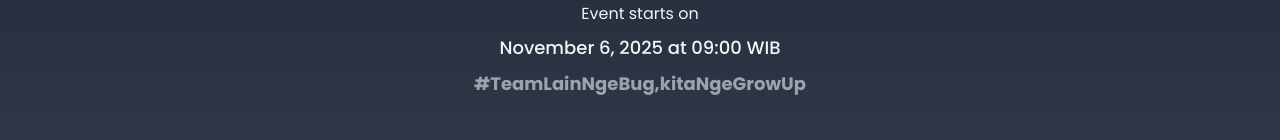
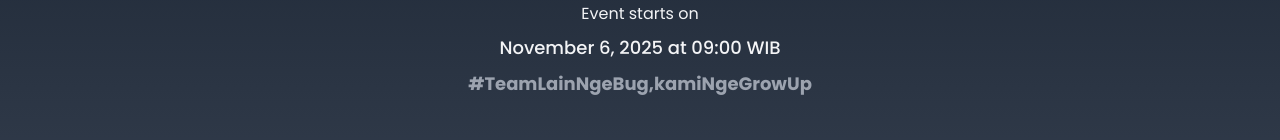
Before and after one commit to afrgun/competition-v1, a Next.js app: page / in a window 1280 px wide. Shown: the part 512-652 px from the top of the page. Built offline with nearby package versions, Linux system fonts and the light colour scheme.

Commit message:
feat: [afri] landing page

```diff
--- a/presentation/components/organisms/HeroSection/HeroSection.tsx
+++ b/presentation/components/organisms/HeroSection/HeroSection.tsx
@@ -56,7 +56,7 @@ export const HeroSection: React.FC = () => {
             </Text>
 
             <Text as="p" className="text-base sm:text-lg !text-gray-400 font-bold">
-              #TeamLainNgeBug,kitaNgeGrowUp
+              #TeamLainNgeBug,kamiNgeGrowUp
             </Text>
           </div>
         )}
```
